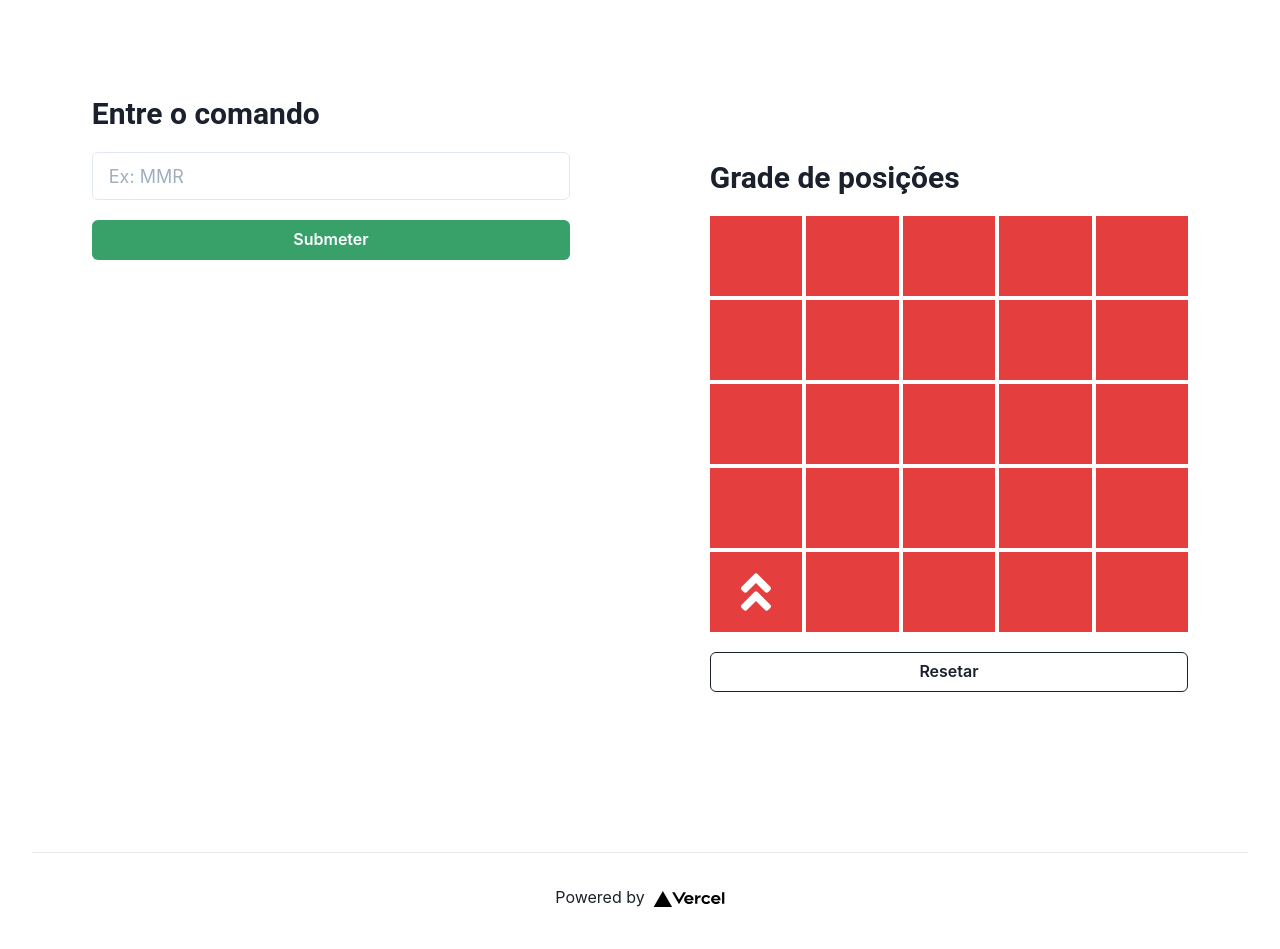
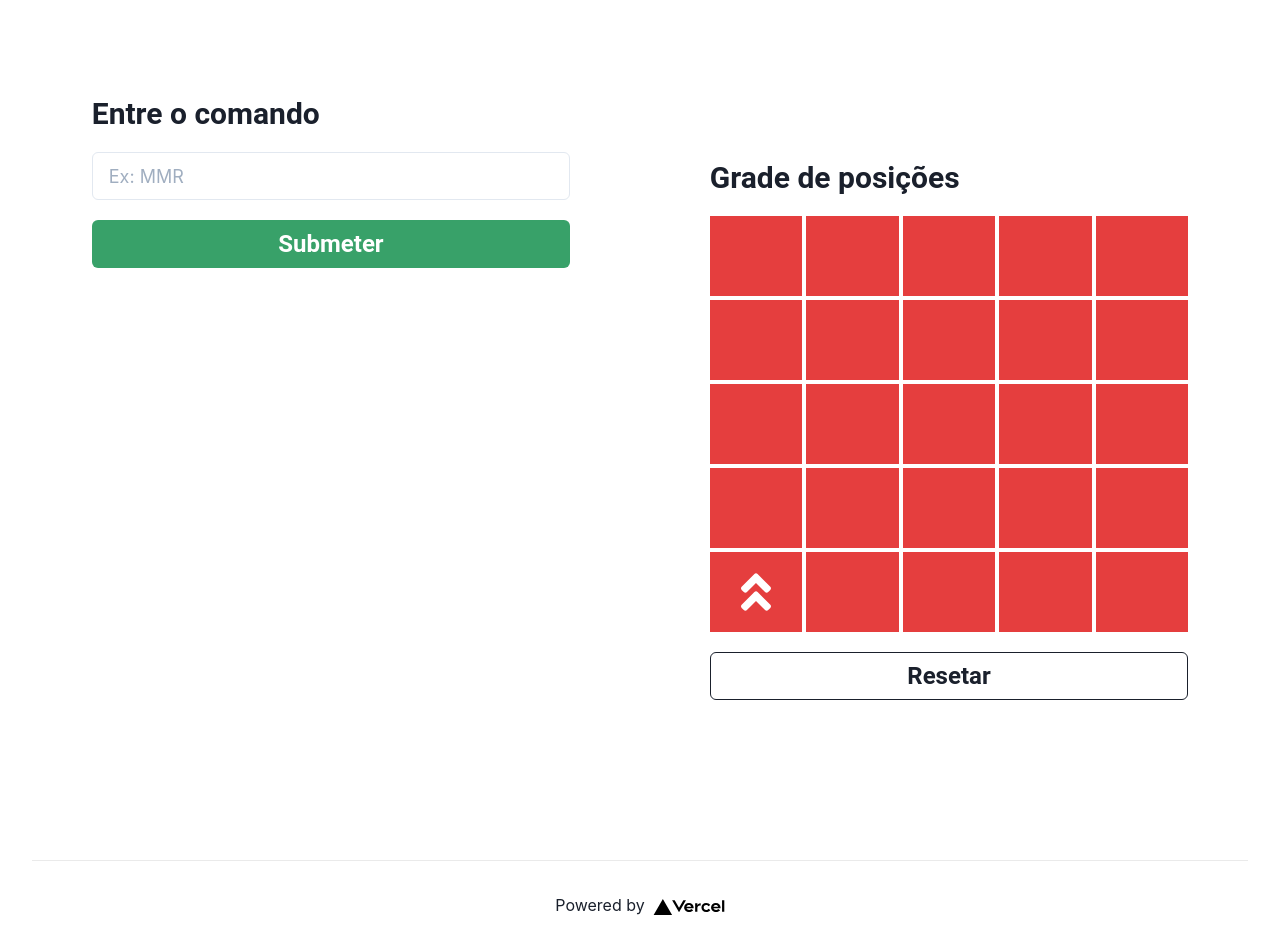
Before and after one commit to borgesgfj/challenge-robot-controller, a Next.js app: page / in a window 1280 px wide. Built offline with nearby package versions, Linux system fonts and the light colour scheme.

Commit message:
stylizing submit and reset buttons

```diff
--- a/packages/components/App.js
+++ b/packages/components/App.js
@@ -46,7 +46,18 @@ export default function App(props) {
         <Grid templateColumns="repeat(5, 1fr)" gap="1">
           {grid}
         </Grid>
-        <Button colorScheme="black" variant="outline" size="md" onClick={reset}>
+        <Button
+          colorScheme="black"
+          variant="outline"
+          size="lg"
+          fontFamily="Roboto"
+          fontSize="2xl"
+          _hover={{
+            transform: "translateY(-1px)",
+            boxShadow: "xl",
+          }}
+          onClick={reset}
+        >
           Resetar
         </Button>
       </Stack>
--- a/packages/components/InputField.js
+++ b/packages/components/InputField.js
@@ -11,7 +11,6 @@ export default function InputField(props) {
     props.calculateCommand(command);
     setCommand("");
   }
-
 
   return (
     <form onSubmit={handleSubmit}>
@@ -27,7 +26,17 @@ export default function InputField(props) {
           value={command}
           onChange={handleChange}
         ></Input>
-        <Button type="submit" colorScheme="green" size="md">
+        <Button
+          type="submit"
+          colorScheme="green"
+          size="lg"
+          fontFamily="Roboto"
+          fontSize="2xl"
+          _hover={{
+            transform: "translateY(-1px)",
+            boxShadow: "xl",
+          }}
+        >
           Submeter
         </Button>
       </Stack>
```
